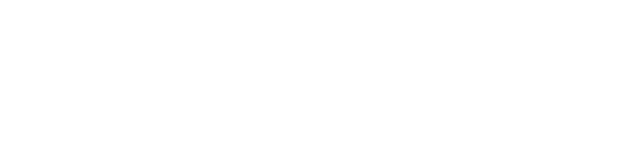
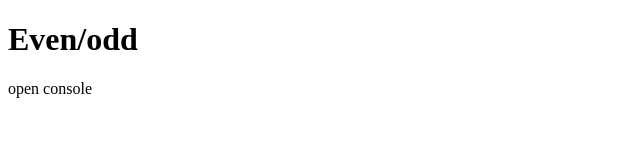
Before and after one commit to Shreekant-04/JavaScript-Tasks, a plain HTML site: page compoundInterest/index.html in a window 1280 px wide. Shown: the whole page, without its empty margins (0-640 px from the left). Drawn offline with Linux system fonts and the light colour scheme.

Commit message:
even/odd added text

```diff
--- a/compoundInterest/index.html
+++ b/compoundInterest/index.html
@@ -14,11 +14,13 @@
 <!DOCTYPE html>
 <html lang="en">
   <head>
-  <meta charset="UTF-8">
-  <meta name="viewport" content="width=device-width, initial-scale=1.0">
+    <meta charset="UTF-8" />
+    <meta name="viewport" content="width=device-width, initial-scale=1.0" />
     <title>Even/odd</title>
   </head>
   <body>
+    <h1>Even/odd</h1>
+    <p>open console</p>
     <script src="app.js"></script>
   </body>
 </html>
```
Lines whose indentation alone changed are shown as unchanged.
